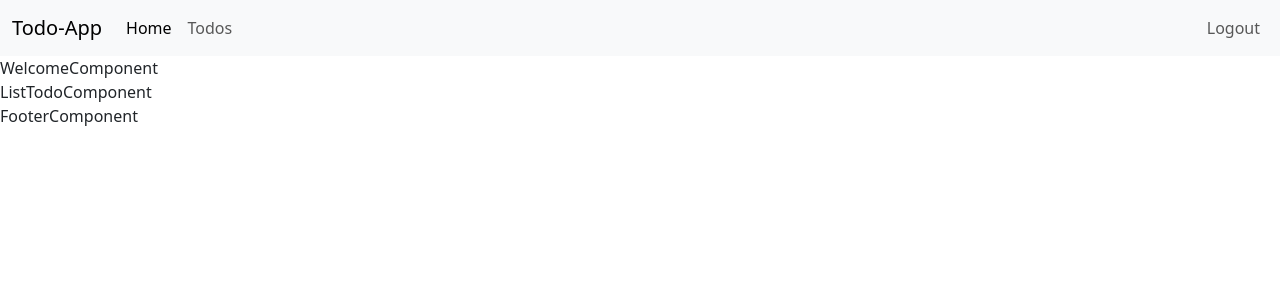
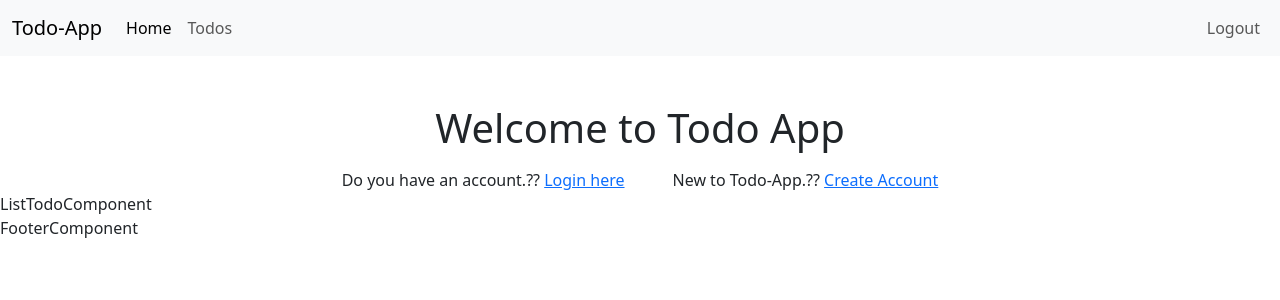
Before and after one commit to hasith-malshan/Todo-Management-app-frontend-using-React, a React (Vite) app in the folder todo-app-frontend/: page / in a window 1280 px wide. Shown: the top 300 px of the page. Built offline with nearby package versions, Linux system fonts and the light colour scheme.

Commit message:
WelcomeCompoent Ui created.

```diff
--- a/todo-app-frontend/src/components/HeaderComponent.jsx
+++ b/todo-app-frontend/src/components/HeaderComponent.jsx
@@ -21,7 +21,9 @@ const HeaderComponent = () => {
             </ul>
             <ul className="navbar-nav navbar-collapse  justify-content-end">
               <li class="nav-item">
-                <a class="nav-link">Logout</a>
+                <a href="#" class="nav-link">
+                  Logout
+                </a>
               </li>
             </ul>
           </div>
--- a/todo-app-frontend/src/components/WelcomeComponent.jsx
+++ b/todo-app-frontend/src/components/WelcomeComponent.jsx
@@ -1,7 +1,21 @@
 import React from 'react';
 
 const WelcomeComponent = () => {
-  return <div>WelcomeComponent</div>;
+  return (
+    <>
+      <div className="container">
+        <h1 className="text-center mt-5">Welcome to Todo App</h1>
+        <div className="d-flex justify-content-center mt-3">
+          <span>
+            Do you have an account.?? <a href="">Login here</a>
+          </span>
+          <span className="ms-5">
+            New to Todo-App.?? <a href="">Create Account</a>
+          </span>
+        </div>
+      </div>
+    </>
+  );
 };
 
 export default WelcomeComponent;
```
